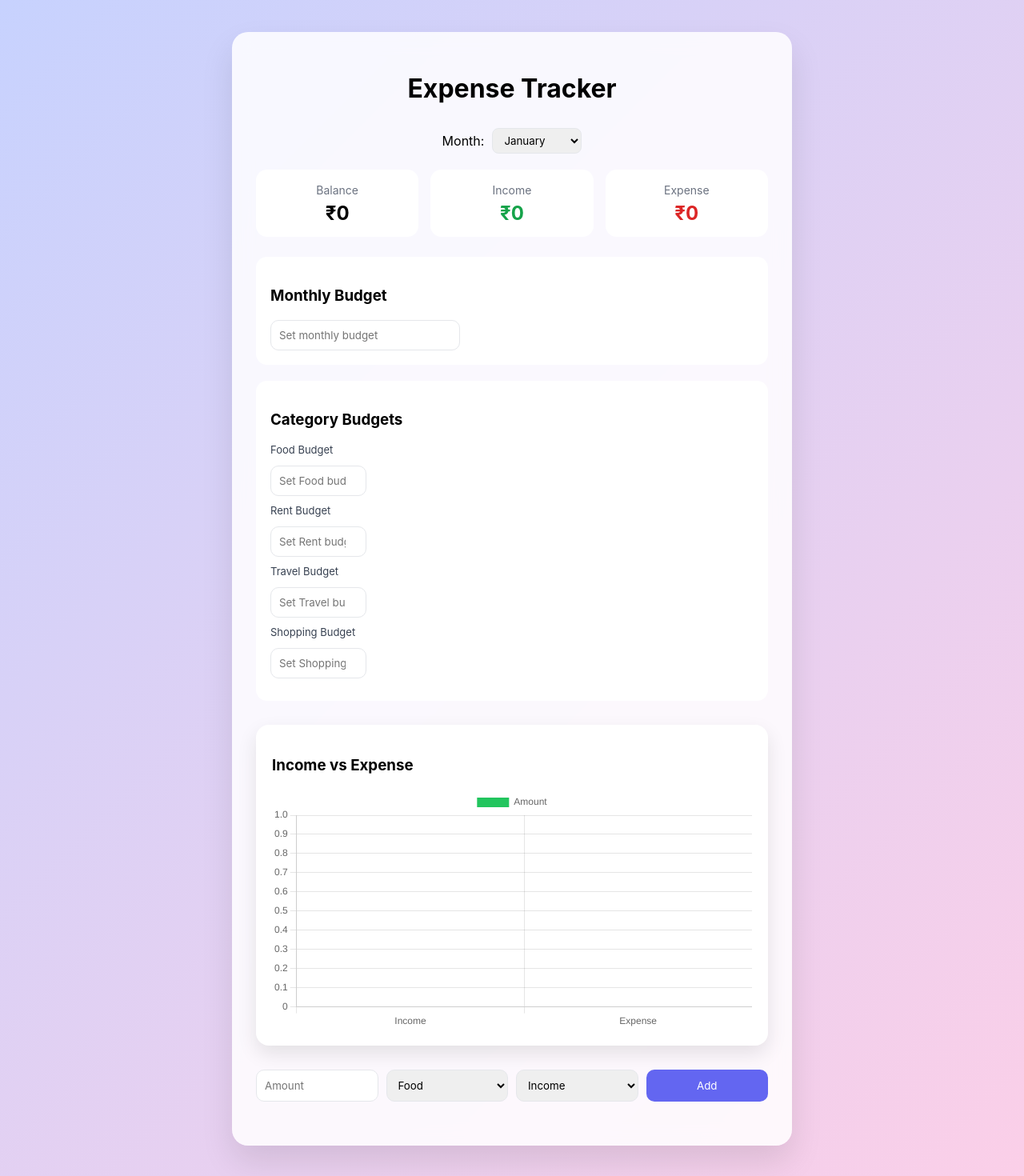
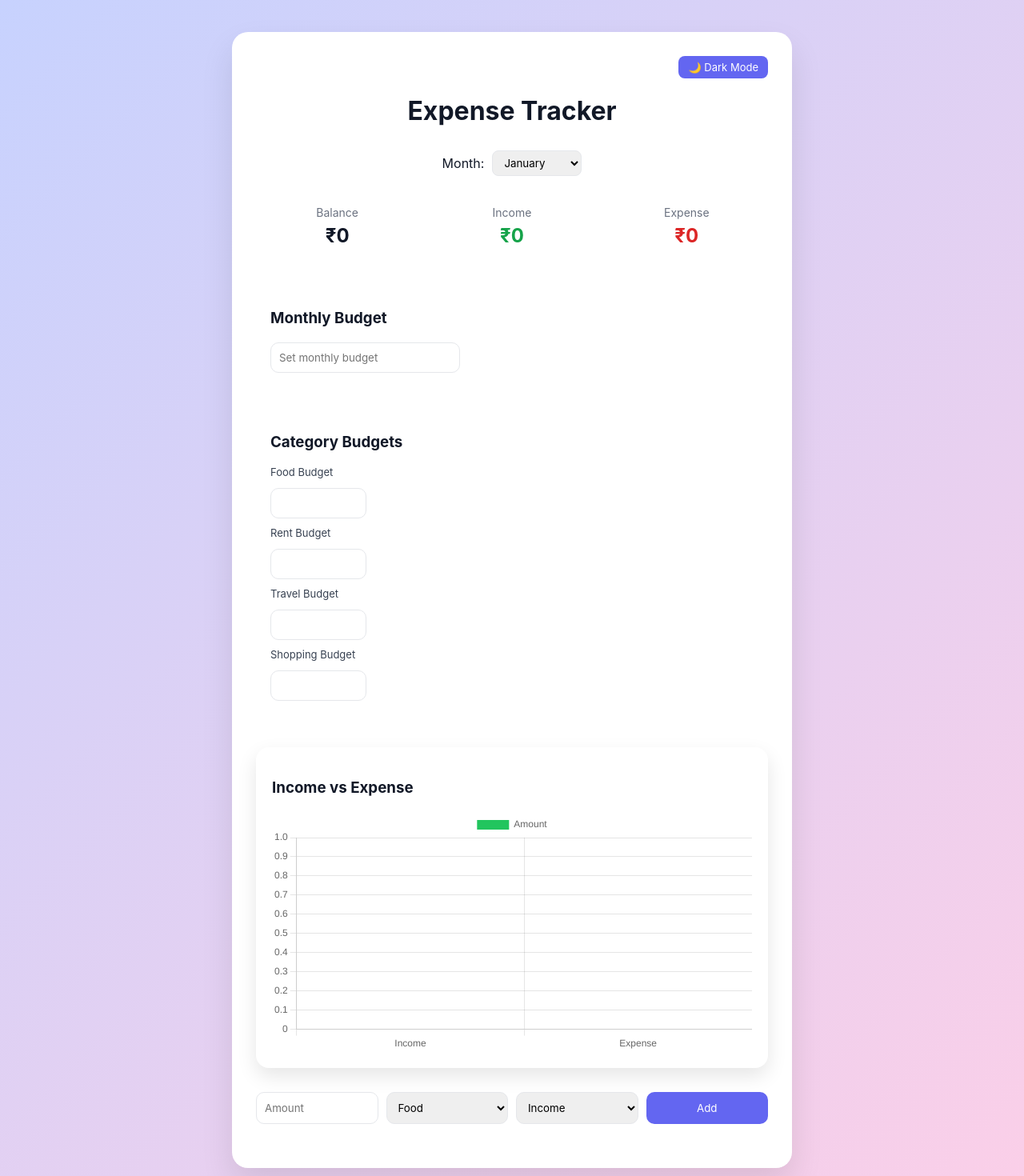
Before and after one commit to mihika1110/expense-tracker-web, a React (Vite) app: page / in a window 1280 px wide. Shown: the top 1470 px of the page at 80% size. Built offline with nearby package versions, Linux system fonts and the light colour scheme.

Commit message:
Dark Light Mode

```diff
--- a/src/App.jsx
+++ b/src/App.jsx
@@ -493,6 +493,16 @@ ChartJS.register(
 );
 
 function App() {
+  /* ================= THEME ================= */
+  const [theme, setTheme] = useState(
+    () => localStorage.getItem("theme") || "light"
+  );
+
+  useEffect(() => {
+    document.body.className = theme;
+    localStorage.setItem("theme", theme);
+  }, [theme]);
+
   /* ================= STATE ================= */
   const [transactions, setTransactions] = useState(() => {
     const saved = localStorage.getItem("transactions");
@@ -513,7 +523,7 @@ function App() {
   const currentYear = new Date().getFullYear();
   const monthKey = `${currentYear}-${String(selectedMonth + 1).padStart(2, "0")}`;
 
-  /* ================= PERSISTENCE ================= */
+  /* ================= PERSIST ================= */
   useEffect(() => {
     localStorage.setItem("transactions", JSON.stringify(transactions));
   }, [transactions]);
@@ -536,7 +546,9 @@ function App() {
     .filter((t) => t.type === "Expense")
     .reduce((s, t) => s + t.amount, 0);
 
-    // ===== MONTH-OVER-MONTH COMPARISON =====
+  const balance = income - expense;
+
+  /* ================= PREVIOUS MONTH COMPARISON ================= */
   const prevMonth = selectedMonth === 0 ? 11 : selectedMonth - 1;
   const prevYear = selectedMonth === 0 ? currentYear - 1 : currentYear;
 
@@ -552,34 +564,19 @@ const prevMonthExpense = transactions
     .reduce((s, t) => s + t.amount, 0);
 
   let monthComparison = null;
-
   if (prevMonthExpense > 0) {
     const diff = expense - prevMonthExpense;
     const percent = Math.abs((diff / prevMonthExpense) * 100).toFixed(1);
-
     monthComparison =
       diff > 0
         ? `Your expenses increased by ${percent}% compared to last month.`
         : `Your expenses decreased by ${percent}% compared to last month.`;
   }
 
-
-  const balance = income - expense;
-
-  // ===== SAVINGS HEALTH INSIGHT =====
-let savingsInsight = null;
-
-if (income > 0) {
-  const savedPercent = ((balance / income) * 100).toFixed(0);
-  savingsInsight = `You saved ${savedPercent}% of your income this month 👏.`;
-}
-
-
   /* ================= TRANSACTIONS ================= */
   function addTransaction() {
     if (!amount) return;
     const value = Number(amount);
-
     if (type === "Expense" && value > balance) return;
 
     const finalCategory =
@@ -621,9 +618,8 @@ if (income > 0) {
         (categoryExpenses[t.category] || 0) + t.amount;
     });
 
-    // ===== BUDGET PRESSURE INSIGHT =====
   const exceededCategories = Object.entries(categoryBudgets)
-  .filter(([cat, budget]) => categoryExpenses[cat] > budget)
+    .filter(([cat, b]) => categoryExpenses[cat] > b)
     .map(([cat]) => cat);
 
   const budgetPressure =
@@ -631,6 +627,11 @@ const budgetPressure =
       ? `You exceeded ${exceededCategories.join(" and ")} budgets this month.`
       : null;
 
+  let savingsInsight = null;
+  if (income > 0) {
+    const savedPercent = ((balance / income) * 100).toFixed(0);
+    savingsInsight = `You saved ${savedPercent}% of your income this month 👏.`;
+  }
 
   function budgetState(p) {
     if (p >= 100) return "danger";
@@ -668,7 +669,7 @@ const budgetPressure =
     });
   }
 
-  /* ================= INSIGHT ================= */
+  /* ================= TOP CATEGORY ================= */
   let topCategory = null;
   let topAmount = 0;
   Object.entries(categoryExpenses).forEach(([cat, amt]) => {
@@ -696,7 +697,7 @@ const budgetPressure =
   };
 
   const pieOptions = {
-    responsive: false,
+    responsive: true,
     maintainAspectRatio: false,
     plugins: { legend: { position: "bottom" } },
   };
@@ -739,6 +740,12 @@ const budgetPressure =
   return (
     <div className="app">
       <div className="container">
+        <div className="theme-toggle">
+          <button onClick={() => setTheme(theme === "light" ? "dark" : "light")}>
+            {theme === "light" ? "🌙 Dark Mode" : "☀️ Light Mode"}
+          </button>
+        </div>
+
         <h1>Expense Tracker</h1>
 
         {/* MONTH SELECTOR */}
@@ -761,7 +768,7 @@ const budgetPressure =
           <div className="card expense"><span>Expense</span><h2>₹{expense}</h2></div>
         </div>
 
-        {/* ===== MONTHLY BUDGET ===== */}
+        {/* MONTHLY BUDGET */}
         <div className="budget-card">
           <h3>Monthly Budget</h3>
           <input
@@ -770,21 +777,20 @@ const budgetPressure =
             value={monthBudget}
             onChange={(e) => updateMonthlyBudget(e.target.value)}
           />
-
           {monthBudget && (
             <>
               <div className={`budget-bar ${budgetState(monthlyUsage)}`}>
                 <div style={{ width: `${Math.min(monthlyUsage, 100)}%` }} />
               </div>
               <small>
-                ₹{expense} / ₹{monthBudget} used ({monthlyUsage.toFixed(1)}%) —{" "}
+                ₹{expense} / ₹{monthBudget} ({monthlyUsage.toFixed(1)}%) —{" "}
                 {budgetMessage(monthlyUsage)}
               </small>
             </>
           )}
         </div>
 
-        {/* ===== CATEGORY BUDGETS ===== */}
+        {/* CATEGORY BUDGETS */}
         <div className="budget-card">
           <h3>Category Budgets</h3>
 
@@ -816,44 +822,26 @@ const budgetPressure =
                 <input
                   type="number"
                   value={categoryBudgets[cat] || ""}
-                  onChange={(e) =>
-                    updateCategoryBudget(cat, e.target.value)
-                  }
-                  placeholder={`Set ${cat} budget`}
+                  onChange={(e) => updateCategoryBudget(cat, e.target.value)}
                 />
               </div>
             ))}
           </div>
         </div>
 
-        {/* NOTICE BOARD INSIGHT */}
+        {/* NOTICE BOARD */}
         {topCategory && (
           <div className="notice-board">
             <div className="pin"></div>
             <h3>Monthly Insights</h3>
-
-    <p className="notice-text">
-      🧾 Highest spending category:
+            <p className="notice-highlight">
+              🧾 {topCategory} — ₹{topAmount}
             </p>
-    <p className="notice-highlight">
-      {topCategory} — ₹{topAmount}
-    </p>
-
-    {monthComparison && (
-      <p className="notice-text">📈 {monthComparison}</p>
-    )}
-
-    {budgetPressure && (
-      <p className="notice-text">⚠️ {budgetPressure}</p>
-    )}
-
-    {savingsInsight && (
-      <p className="notice-text">💰 {savingsInsight}</p>
-    )}
+            {monthComparison && <p className="notice-text">📈 {monthComparison}</p>}
+            {budgetPressure && <p className="notice-text">⚠️ {budgetPressure}</p>}
+            {savingsInsight && <p className="notice-text">💰 {savingsInsight}</p>}
           </div>
         )}
-
-
 
         {/* CHARTS */}
         <div className="charts">
@@ -879,36 +867,6 @@ const budgetPressure =
           )}
         </div>
 
-        {/* TRANSACTION FORM */}
-        <div className="form">
-          <input
-            type="number"
-            placeholder="Amount"
-            value={amount}
-            onChange={(e) => setAmount(e.target.value)}
-          />
-          <select value={category} onChange={(e) => setCategory(e.target.value)}>
-            <option>Food</option>
-            <option>Rent</option>
-            <option>Travel</option>
-            <option>Shopping</option>
-            <option>Salary</option>
-            <option>Other</option>
-          </select>
-          {category === "Other" && (
-            <input
-              placeholder="Custom category"
-              value={customCategory}
-              onChange={(e) => setCustomCategory(e.target.value)}
-            />
-          )}
-          <select value={type} onChange={(e) => setType(e.target.value)}>
-            <option>Income</option>
-            <option>Expense</option>
-          </select>
-          <button onClick={addTransaction}>Add</button>
-        </div>
-
         {/* TRANSACTIONS */}
         <ul className="transactions">
           {filteredTransactions.map((t, i) => (
@@ -925,6 +883,25 @@ const budgetPressure =
           ))}
         </ul>
 
+        {/* FORM */}
+        <div className="form">
+          <input type="number" placeholder="Amount" value={amount}
+            onChange={(e) => setAmount(e.target.value)} />
+          <select value={category} onChange={(e) => setCategory(e.target.value)}>
+            <option>Food</option><option>Rent</option><option>Travel</option>
+            <option>Shopping</option><option>Salary</option><option>Other</option>
+          </select>
+          {category === "Other" && (
+            <input placeholder="Custom category"
+              value={customCategory}
+              onChange={(e) => setCustomCategory(e.target.value)} />
+          )}
+          <select value={type} onChange={(e) => setType(e.target.value)}>
+            <option>Income</option><option>Expense</option>
+          </select>
+          <button onClick={addTransaction}>Add</button>
+        </div>
+
       </div>
     </div>
   );
--- a/src/index.css
+++ b/src/index.css
@@ -475,3 +475,59 @@ button:hover {
     transform: translateY(0) rotate(-0.5deg);
   }
 }
+
+/* ===== THEME BASE ===== */
+body.light {
+  --bg: #f8fafc;
+  --card: #ffffff;
+  --text: #111827;
+  --muted: #6b7280;
+  --accent: #6366f1;
+}
+
+body.dark {
+  --bg: #0f172a;
+  --card: #1e293b;
+  --text: #e5e7eb;
+  --muted: #94a3b8;
+  --accent: #818cf8;
+}
+
+/* ===== APPLY VARIABLES ===== */
+body {
+  background: var(--bg);
+  color: var(--text);
+  transition: background 0.3s ease, color 0.3s ease;
+}
+
+.container,
+.card,
+.budget-card,
+.chart-card,
+.notice-board {
+  background: var(--card);
+  color: var(--text);
+}
+
+.notice-text,
+small,
+span {
+  color: var(--muted);
+}
+
+button {
+  background: var(--accent);
+}
+
+/* ===== TOGGLE BUTTON ===== */
+.theme-toggle {
+  display: flex;
+  justify-content: flex-end;
+  margin-bottom: 10px;
+}
+
+.theme-toggle button {
+  padding: 6px 12px;
+  border-radius: 8px;
+  font-size: 13px;
+}
```
Lines whose indentation alone changed are shown as unchanged.
